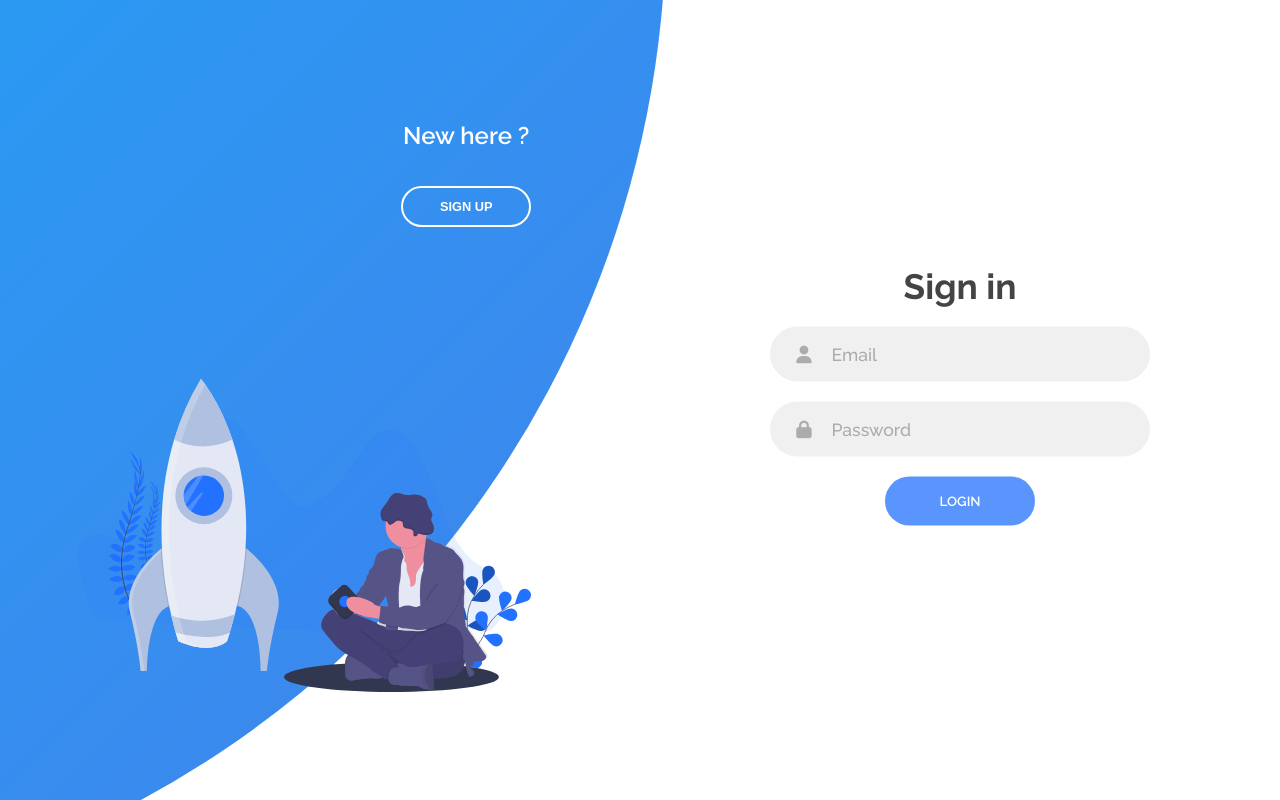
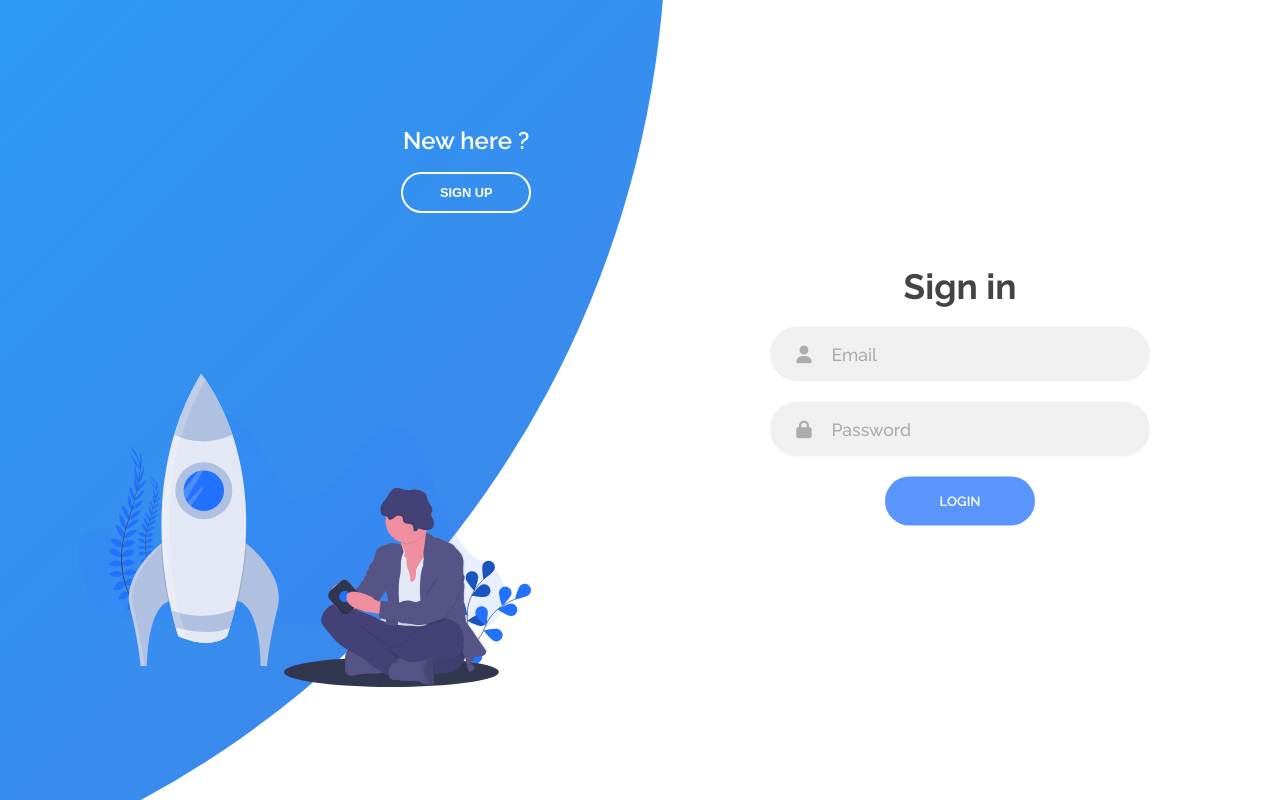
Before and after one commit to Final-Year-Proj1/PlagAS-Client, a plain HTML site: page login.html in a window 1280 px wide. Drawn offline with Linux system fonts and the light colour scheme; some packages are replaced by stand-ins of ours; a script that the page names is missing.

Commit message:
Update login.html

```diff
--- a/login.html
+++ b/login.html
@@ -48,9 +48,8 @@
     <div class="panels-container">
       <div class="panel left-panel">
         <div class="content">
-          <h3>New here ?</h3>
-          <br>
-          </br>
+          <h3>New here ?</h3><br>
+
 
           <button class="btn transparent" id="sign-up-btn">Sign up</button>
         </div>
```
